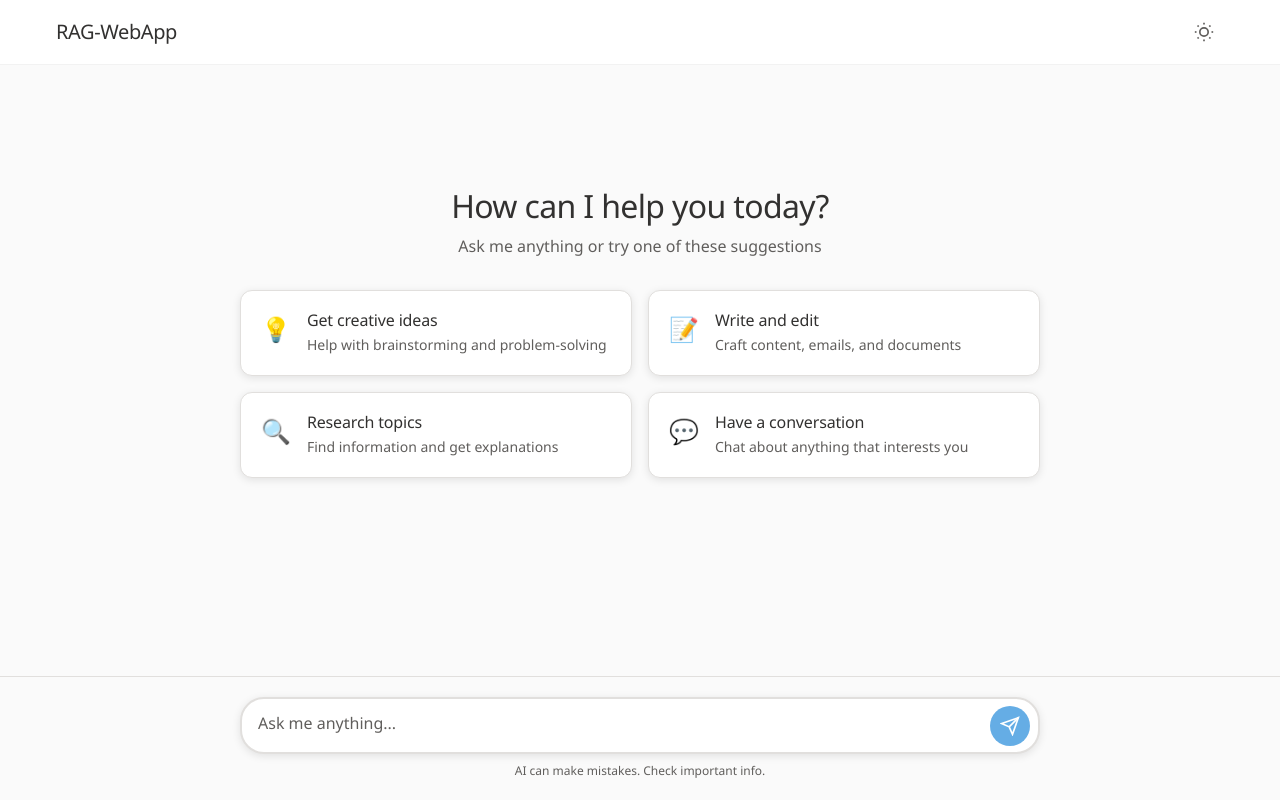
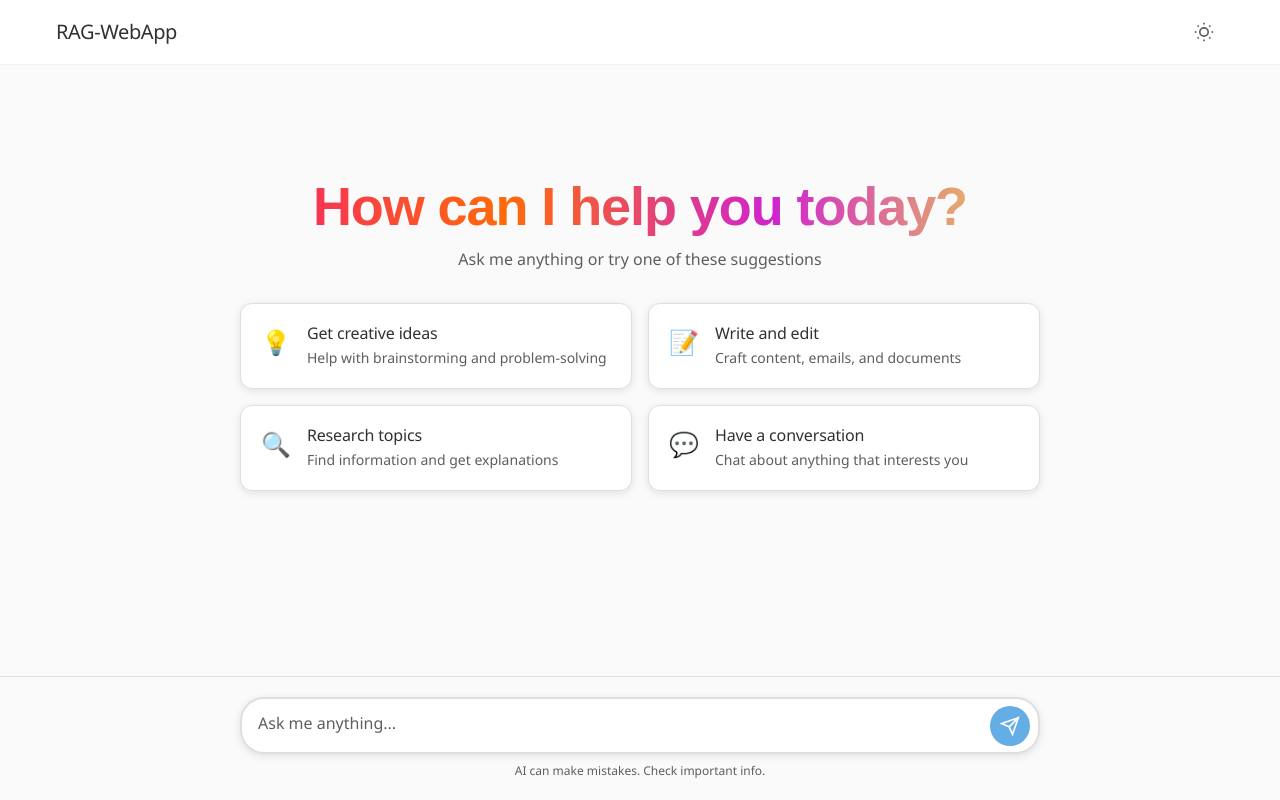
Before and after one commit to PRANAY013/RAG_WebApp_Project, a plain HTML site: page index.html in a window 1280 px wide. Drawn offline with Linux system fonts and the light colour scheme.

Commit message:
style mod

```diff
--- a/index.html
+++ b/index.html
@@ -38,7 +38,15 @@
     <main class="main-content">
         <div class="content-container">
             <div class="welcome-section">
-                <h2 class="welcome-title">How can I help you today?</h2>
+                <h2 class="welcome-title"
+                style="
+                    background: linear-gradient(to right, #f32170, #ff6b08,#cf23cf, #eedd44);
+                    -webkit-text-fill-color: transparent;
+                    -webkit-background-clip: text;
+                    font-size: 54px;
+                    font-family: Arial, Helvetica, sans-serif;
+    ">
+    How can I help you today?</h2>
                 <p class="welcome-subtitle">Ask me anything or try one of these suggestions</p>
             </div>
 
```
